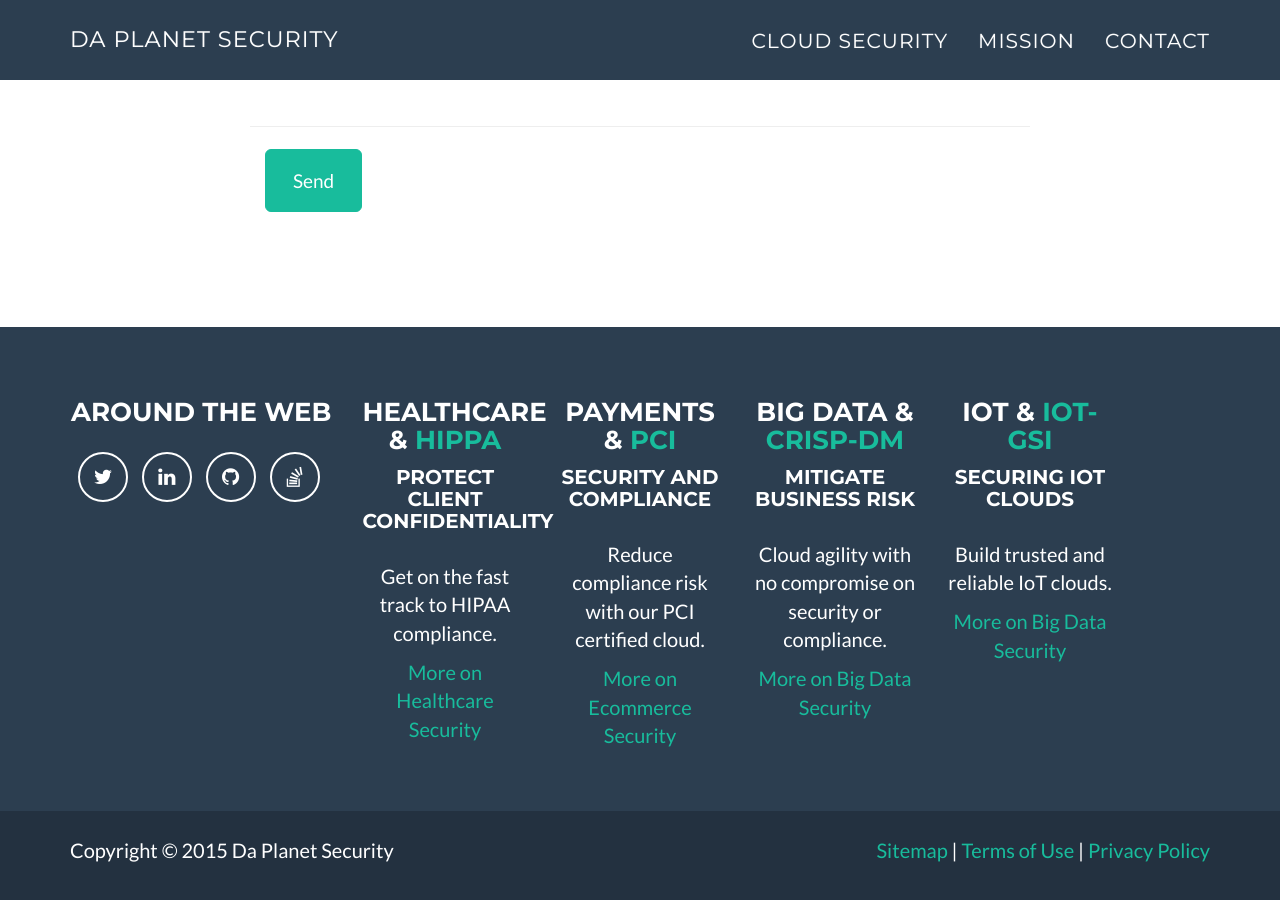
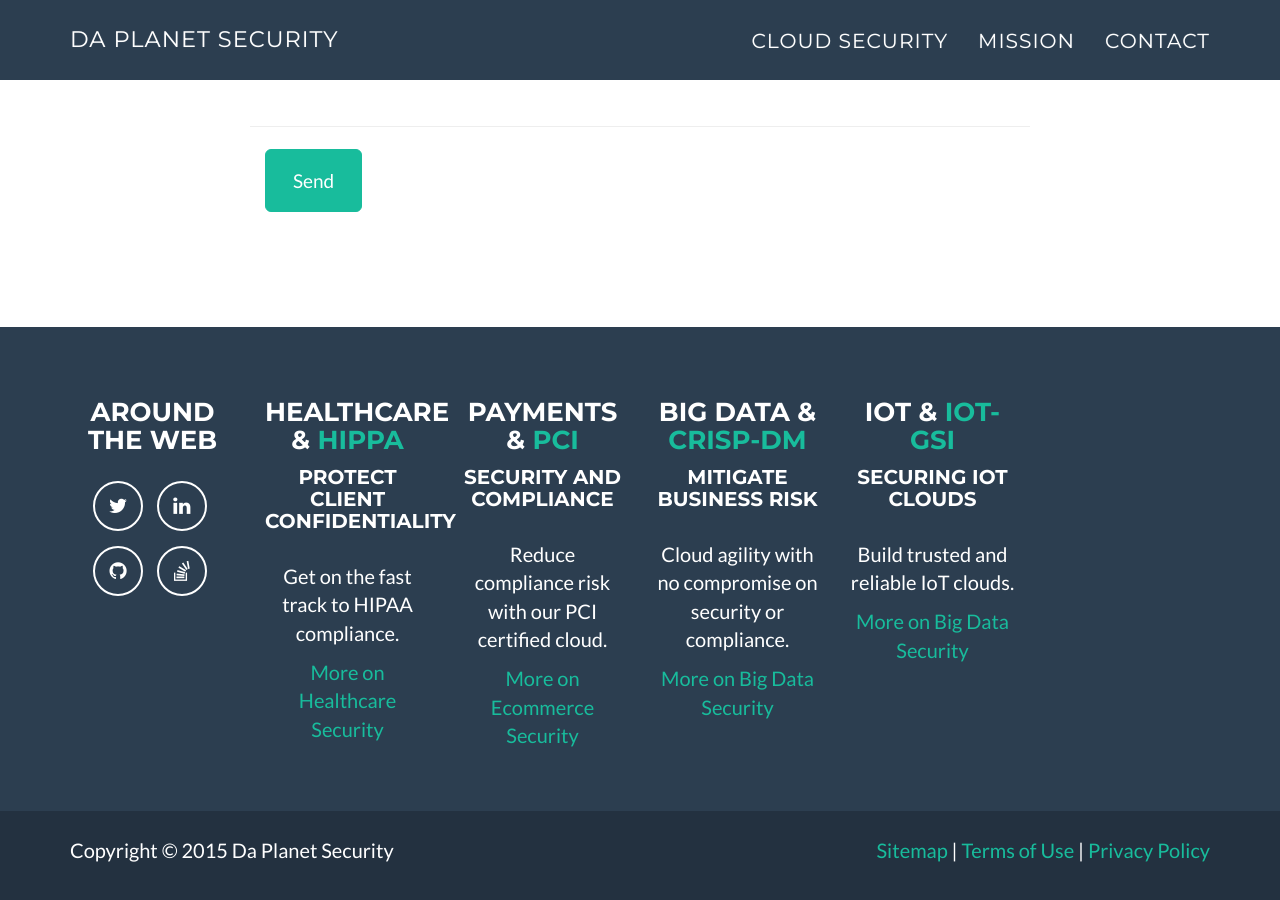
Before and after one commit to Daplanet/dapla.net, a Jekyll site: the page built from index.html, in a window 1280 px wide and 900 px high, scrolled down 2512 px. Built offline with Jekyll 4.4.1, drawn with Linux system fonts in a browser that asks for light colours.

Commit message:
Update footer.html

```diff
--- a/_includes/footer.html
+++ b/_includes/footer.html
@@ -3,7 +3,7 @@
         <div class="footer-above">
             <div class="container">
                 <div class="row">
-                    <div class="footer-col col-sm-3">
+                    <div class="footer-col col-sm-2">
                       <h3>Around the Web</h3>
                       <ul class="list-inline">
                         {% for network in site.social %}
```
